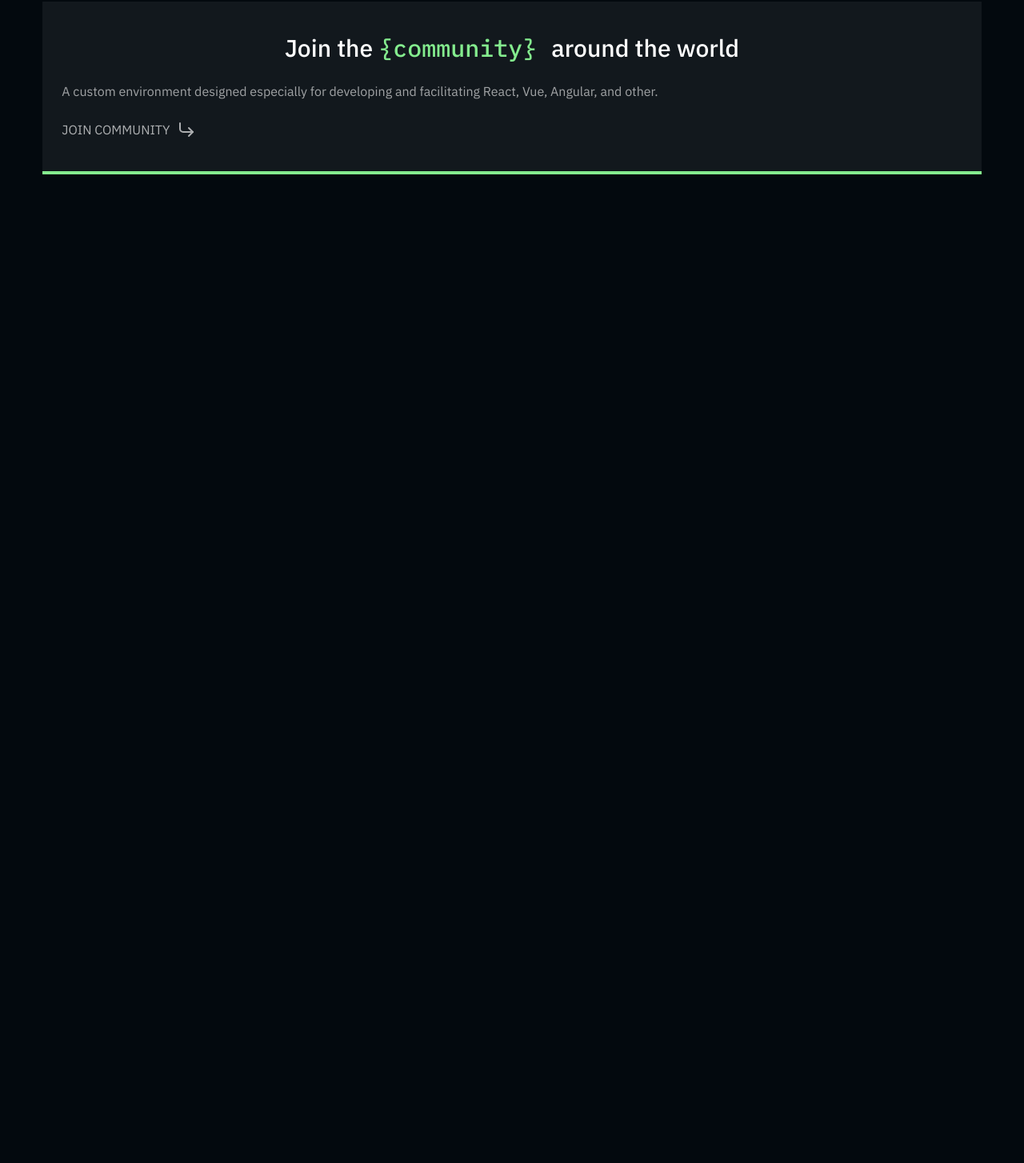
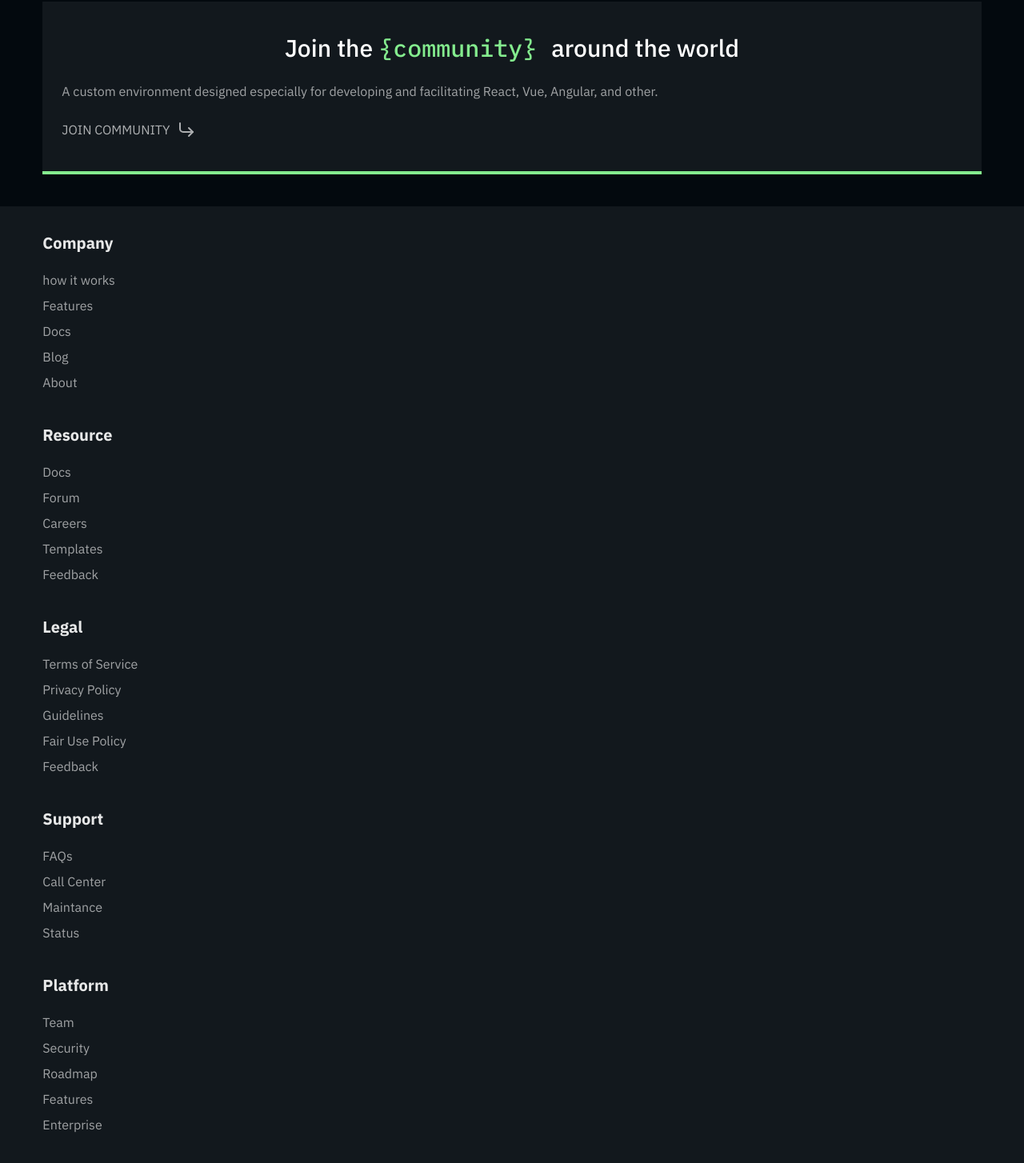
Before and after one commit to abdul-musabbir/md-abdul-mottalib, a React (Vite) app: page / in a window 1280 px wide. Shown: the part 4734-6188 px from the top of the page at 80% size. Before the commit the page ends 5032 px from the top, so only its background shows below. Built offline with nearby package versions, Linux system fonts and the light colour scheme.

Commit message:
add footer section

```diff
--- /dev/null
+++ b/src/components/Footer.jsx
@@ -0,0 +1,121 @@
+import { Link } from "react-router-dom";
+
+export default function Footer() {
+  return (
+    <div className="bg-[#12181D] border-b-[6px] border-b-greens">
+      <div className="flex mx-auto w-11/12 py-8">
+        <div className="w-full flex flex-col">
+          <div className="flex flex-col gap-10">
+            <div className={"flex flex-col gap-5"}>
+              <h3 className="text-xl font-bold opacity-90">Company</h3>
+              <div className="flex flex-col gap-2">
+                <Link to={"/"} className=" opacity-60">
+                  how it works
+                </Link>
+                <Link to={"/"} className=" opacity-60">
+                  Features
+                </Link>
+                <Link to={"/"} className=" opacity-60">
+                  Docs
+                </Link>
+                <Link to={"/"} className=" opacity-60">
+                  Blog
+                </Link>
+                <Link to={"/"} className=" opacity-60">
+                  About
+                </Link>
+              </div>
+            </div>
+
+            <div className={"flex flex-col gap-5"}>
+              <h3 className="text-xl font-bold opacity-90">Resource</h3>
+              <div className="flex flex-col gap-2">
+                <Link to={"/"} className=" opacity-60">
+                  Docs
+                </Link>
+                <Link to={"/"} className=" opacity-60">
+                  Forum
+                </Link>
+                <Link to={"/"} className=" opacity-60">
+                  Careers
+                </Link>
+                <Link to={"/"} className=" opacity-60">
+                  Templates
+                </Link>
+                <Link to={"/"} className=" opacity-60">
+                  Feedback
+                </Link>
+              </div>
+            </div>
+
+            <div className={"flex flex-col gap-5"}>
+              <h3 className="text-xl font-bold opacity-90">Legal</h3>
+              <div className="flex flex-col gap-2">
+                <Link to={"/"} className=" opacity-60">
+                  Terms of Service
+                </Link>
+                <Link to={"/"} className=" opacity-60">
+                  Privacy Policy
+                </Link>
+                <Link to={"/"} className=" opacity-60">
+                  Guidelines
+                </Link>
+                <Link to={"/"} className=" opacity-60">
+                  Fair Use Policy
+                </Link>
+                <Link to={"/"} className=" opacity-60">
+                  Feedback
+                </Link>
+              </div>
+            </div>
+
+            <div className={"flex flex-col gap-5"}>
+              <h3 className="text-xl font-bold opacity-90">Support</h3>
+              <div className="flex flex-col gap-2">
+                <Link to={"/"} className=" opacity-60">
+                  FAQs
+                </Link>
+                <Link to={"/"} className=" opacity-60">
+                  Call Center
+                </Link>
+                <Link to={"/"} className=" opacity-60">
+                  Maintance
+                </Link>
+                <Link to={"/"} className=" opacity-60">
+                  Status
+                </Link>
+              </div>
+            </div>
+
+            <div className={"flex flex-col gap-5"}>
+              <h3 className="text-xl font-bold opacity-90">Platform</h3>
+              <div className="flex flex-col gap-2">
+                <Link to={"/"} className=" opacity-60">
+                  Team
+                </Link>
+                <Link to={"/"} className=" opacity-60">
+                  Security
+                </Link>
+                <Link to={"/"} className=" opacity-60">
+                  Roadmap
+                </Link>
+                <Link to={"/"} className=" opacity-60">
+                  Features
+                </Link>
+                <Link to={"/"} className=" opacity-60">
+                  Enterprise
+                </Link>
+              </div>
+            </div>
+          </div>
+
+          <div className="mt-8 mx-auto flex">
+            <p className=" opacity-60">
+              2024 All Rights Reserved &copy; Circle
+            </p>
+          </div>
+        </div>
+      </div>
+    </div>
+  );
+}
--- a/src/components/Home.jsx
+++ b/src/components/Home.jsx
@@ -10,10 +10,11 @@ import CardBox from "./CardBox";
 import CircleProvides from "./CircleProvides";
 import Concentrate from "./Concentrate";
 import DevelopSection from "./DevelopSection";
+import Footer from "./Footer";
 import JoinTheCommunity from "./JoinTheCommunity";
 export default function Home() {
   return (
-    <div className="py-10">
+    <div className="pt-10">
       <div className="flex mx-auto w-11/12 flex-col">
         <div className="flex flex-col gap-10 h-96 justify-center">
           <div className="flex flex-col gap-5">
@@ -99,6 +100,12 @@ export default function Home() {
           <JoinTheCommunity />
         </div>
       </div>
+
+      <div>
+        <Footer />
+      </div>
     </div>
   );
 }
+
+//  to={'/'}
```
